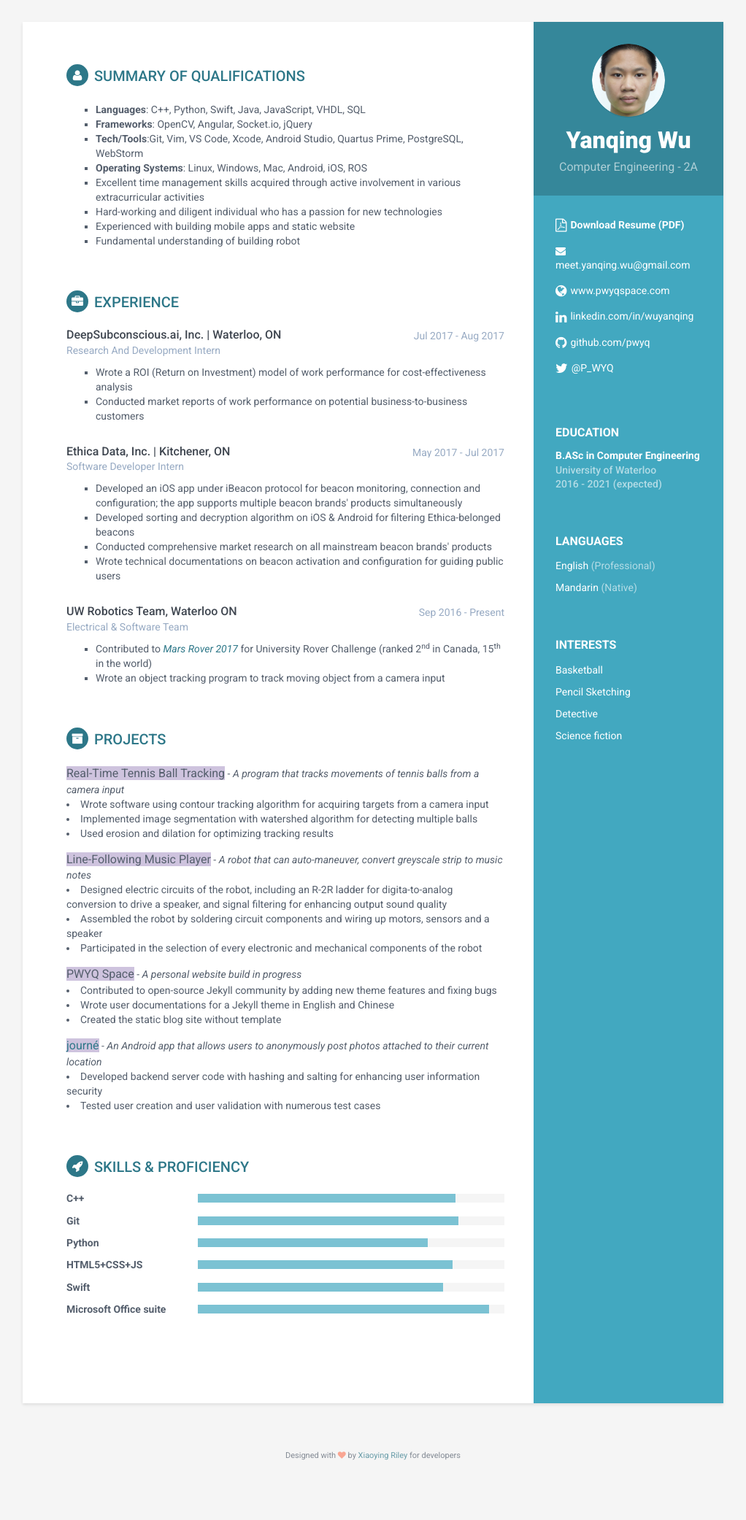
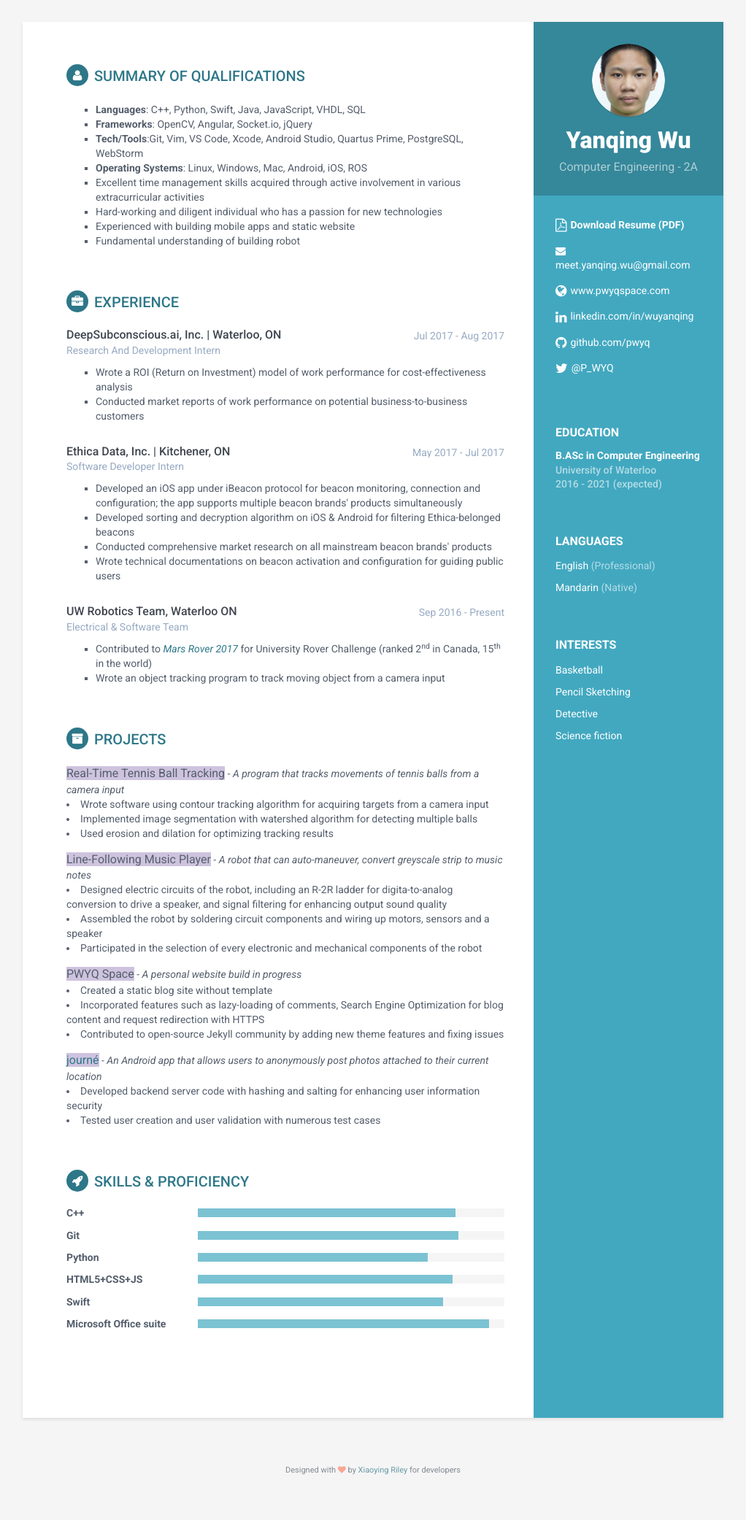
Before and after one commit to pwyq/blog, a Jekyll site: the page built from resume/index.html, in a window 1280 px wide. Shown: the whole page at 73% size, without its empty margins (129-1151 px from the left). Built offline with Jekyll 4.4.1, drawn with Linux system fonts in a browser that asks for light colours.

Commit message:
[update] ...

```diff
--- a/_includes/_resume/cv_projects.html
+++ b/_includes/_resume/cv_projects.html
@@ -17,9 +17,9 @@
 
                 <div class="item">
                     <span class="project-title">PWYQ Space</span> - <span class="project-tagline">A personal website build in progress</span>
-                    <li>Contributed to open-source Jekyll community by adding new theme features and fixing bugs</li>
-					<li>Wrote user documentations for a Jekyll theme in English and Chinese</li>
-                    <li>Created the static blog site without template</li>
+                    <li>Created a static blog site without template</li>
+                    <li>Incorporated features such as lazy-loading of comments, Search Engine Optimization for blog content and request redirection with HTTPS</li>
+                    <li>Contributed to open-source Jekyll community by adding new theme features and fixing issues</li>
                 </div><!--//item-->
 
                 <div class="item">
```
